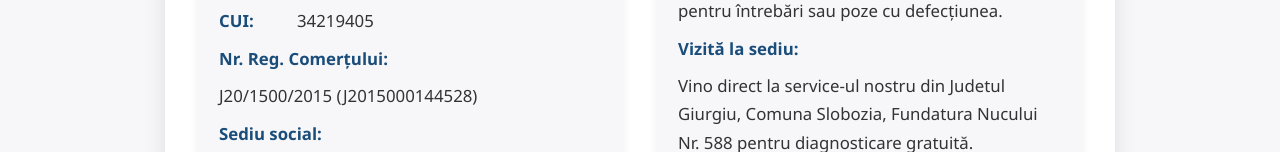
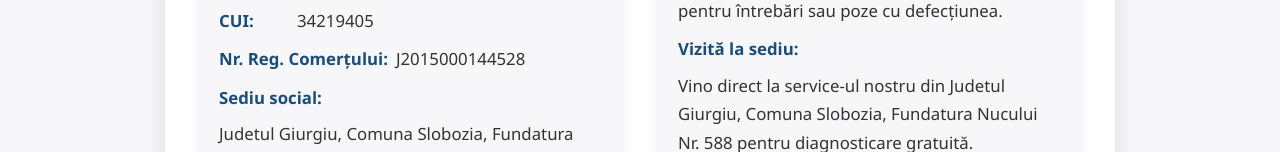
Before and after one commit to MPGaby23/reparatiitvgiurgiu, a plain HTML site: page contact.html in a window 1280 px wide. Shown: the part 648-800 px from the top of the page. Drawn offline with Linux system fonts and the light colour scheme.

Commit message:
Update contact.html

```diff
--- a/contact.html
+++ b/contact.html
@@ -81,7 +81,7 @@
                         </li>
                         <li>
                             <strong>Nr. Reg. Comerțului:</strong>
-                            J20/1500/2015 (J2015000144528)
+                            J2015000144528
                         </li>
                         <li>
                             <strong>Sediu social: </strong>
```
